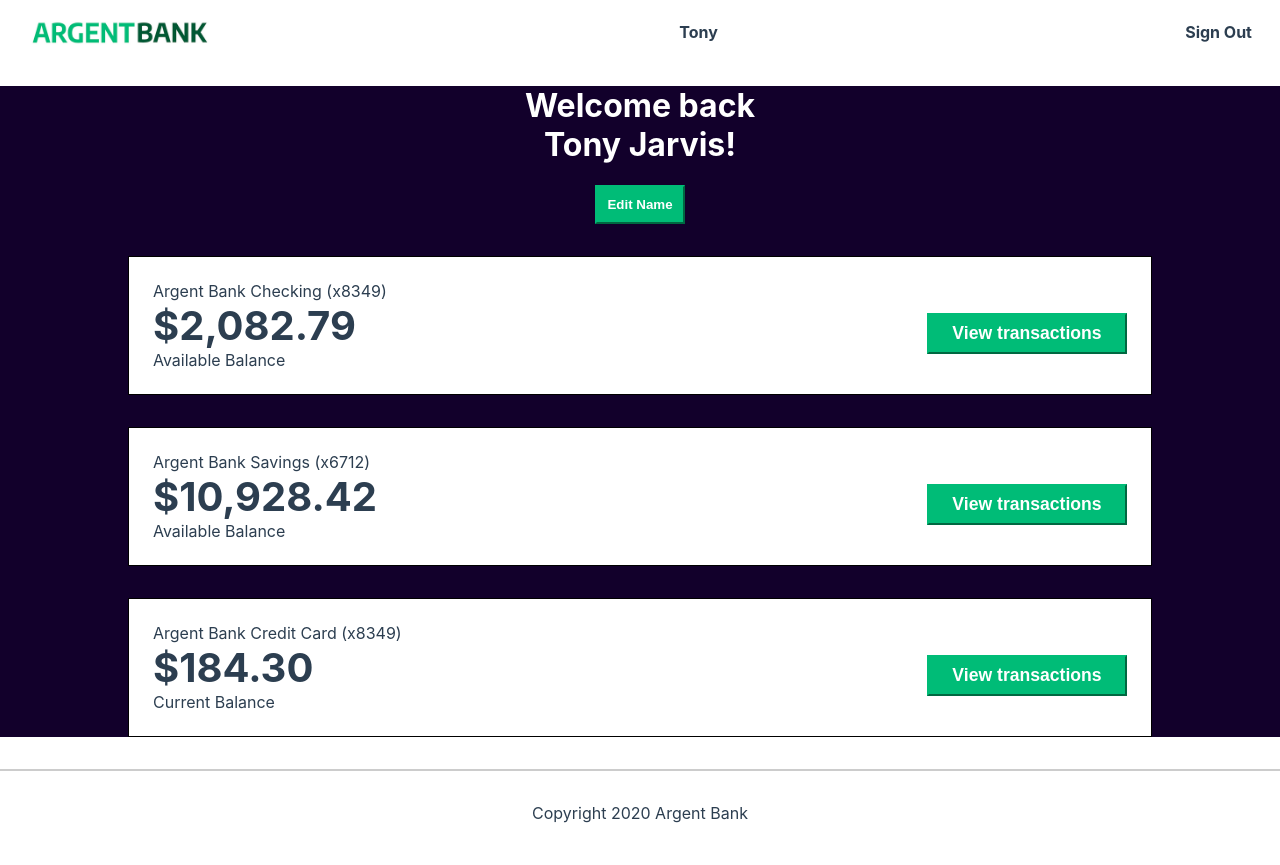
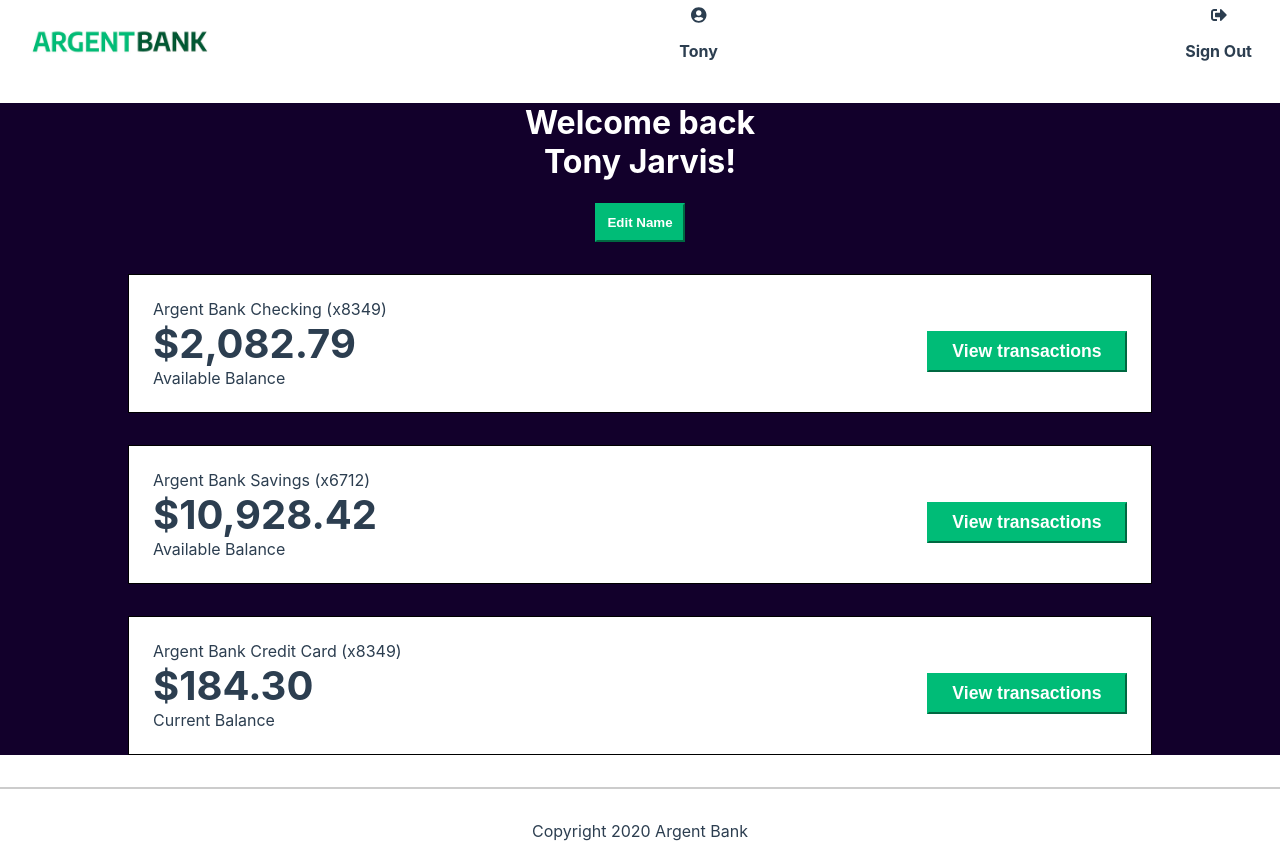
Before and after one commit to AmandaSrisourath/AmandaSrisourath_13_06102021, a React (Create React App) app: page /user in a window 1280 px wide. Built offline with nearby package versions, Linux system fonts and the light colour scheme.

Commit message:
add fontawesome

```diff
--- a/src/Components/Header.js
+++ b/src/Components/Header.js
@@ -1,22 +1,20 @@
 import React from "react";
-import {Link} from "react-router-dom";
+import { Link } from "react-router-dom";
+import { FontAwesomeIcon } from "@fortawesome/react-fontawesome";
+import { faUserCircle } from "@fortawesome/free-solid-svg-icons";
 import Logo from "../Assets/Images/argentBankLogo.png";
 
 class Header extends React.Component {
     render() {
         return (
             <div className="main-nav">
-                <Link to={`/home`} className="main-nav-logo">
-                    <img
-                        className="main-nav-logo-image"
-                        src={Logo}
-                        alt="Argent Bank Logo"
-                    />
+                <Link to={`/`} className="main-nav-logo">
+                    <img className="main-nav-logo-image" src={Logo} alt="Argent Bank Logo" />
                     <h1 className="sr-only">Argent Bank</h1>
                 </Link>
 
                 <Link to={`/sign-in`} className="main-nav-item">
-                    <i className="fa fa-user-circle"></i>
+                    <FontAwesomeIcon icon={faUserCircle} />
                     <p>Sign In</p>
                 </Link>
             </div>
--- a/src/Components/SignIn/SignIn.js
+++ b/src/Components/SignIn/SignIn.js
@@ -1,7 +1,9 @@
 import React from "react";
+import { Link } from "react-router-dom";
+import { FontAwesomeIcon } from "@fortawesome/react-fontawesome";
+import { faUserCircle } from "@fortawesome/free-solid-svg-icons";
 import Header from "../Header";
 import Footer from "../Footer";
-import { Link } from "react-router-dom";
 
 class SignIn extends React.Component {
     render() {
@@ -10,7 +12,7 @@ class SignIn extends React.Component {
                 <Header />
                 <main className="main bg-dark">
                     <section className="sign-in-content">
-                        <i className="fa fa-user-circle sign-in-icon"></i>
+                        <FontAwesomeIcon icon={faUserCircle} className="sign-in-icon"/>
                         <h1>Sign In</h1>
                         <form>
                             <div className="input-wrapper">
--- a/src/Components/User/UserHeader.js
+++ b/src/Components/User/UserHeader.js
@@ -1,27 +1,26 @@
 import React from "react";
-import {Link} from "react-router-dom";
+import { Link } from "react-router-dom";
+import { FontAwesomeIcon } from "@fortawesome/react-fontawesome";
+import { faUserCircle } from "@fortawesome/free-solid-svg-icons";
+import { faSignOutAlt } from "@fortawesome/free-solid-svg-icons";
 import Logo from "../../Assets/Images/argentBankLogo.png";
 
 class UserHeader extends React.Component {
     render() {
         return (
             <div className="main-nav">
-                <Link to={`/home`} className="main-nav-logo">
-                    <img
-                        className="main-nav-logo-image"
-                        src={Logo}
-                        alt="Argent Bank Logo"
-                    />
+                <Link to={`/`} className="main-nav-logo">
+                    <img className="main-nav-logo-image" src={Logo} alt="Argent Bank Logo" />
                     <h1 className="sr-only">Argent Bank</h1>
                 </Link>
 
                 <Link to={`/user`} className="main-nav-item">
-                    <i className="fa fa-user-circle"></i>
+                    <FontAwesomeIcon icon={faUserCircle} />
                     <p>Tony</p>
                 </Link>
 
-                <Link to={`/home`} className="main-nav-item">
-                    <i className="fa fa-user-circle"></i>
+                <Link to={`/`} className="main-nav-item">
+                    <FontAwesomeIcon icon={faSignOutAlt} />
                     <p>Sign Out</p>
                 </Link>
             </div>
```
